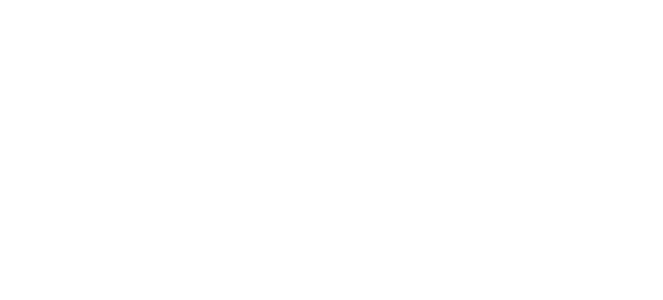
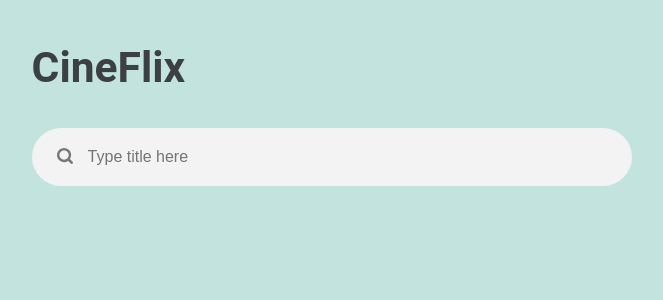
Before and after one commit to Jack-2077/cineflix, a React (Create React App) app: page / in a window 1280 px wide. Shown: the top 300 px of the page, without its empty margins (78-741 px from the left). Built offline with nearby package versions, Linux system fonts and the light colour scheme.

Commit message:
add: Header and SearchBar components

```diff
--- a/src/app/App.js
+++ b/src/app/App.js
@@ -1,9 +1,20 @@
 import GlobalStyles from './GlobalStyles';
+import { Header, SearchBar } from '../components';
+import styled from 'styled-components';
+
+const StyledContainer = styled.section`
+  padding: 0.5rem 0.85rem;
+  width: 100%;
+`;
 
 function App() {
   return (
     <>
       <GlobalStyles />
+      <StyledContainer>
+        <Header />
+        <SearchBar />
+      </StyledContainer>
     </>
   );
 }
--- a/src/app/GlobalStyles.js
+++ b/src/app/GlobalStyles.js
@@ -2,25 +2,45 @@
 
 const GlobalStyles = createGlobalStyle`
 
-    html { box-sizing: border-box;}
+html {
+    box-sizing: border-box;
+  }
+  *,
+  *:before,
+  *:after {
+    box-sizing: inherit;
+  }
+  html,
+  body {
+    margin: 0;
+    padding: 0;
+    width: 100%;
+    max-width: 100%;
+  }
+  body {
+    min-height: 100%;
+    -moz-osx-font-smoothing: grayscale;
+    -webkit-font-smoothing: antialiased;
+    font-family: "Google Sans Display", Roboto, Arial, sans-serif;;
+    background-color: #c2e3de;
+    width: 85%;
+    margin: 0 auto;
+  }
 
-  *, *:before, *:after { box-sizing: inherit; }
+::-webkit-scrollbar {
+    width: 12px;
+    background-color: hsl(225deg, 25%, 95%);
+}
 
-    html, body {
-    padding: 0;
-    margin: 0;
-    height: 100%;
-    width: 100%;
-    overflow-x: hidden;
-    }
+::-webkit-scrollbar-thumb {
+    border-radius: 5px;
+    background-color: hsl(225deg, 12%, 40%);
+    border: 2px solid hsl(225deg, 25%, 95%);
+}
 
-    body {
-  margin: 0;
-  font-family: -apple-system, BlinkMacSystemFont, 'Segoe UI', 'Roboto', 'Oxygen',
-               'Ubuntu', 'Cantarell', 'Fira Sans', 'Droid Sans', 'Helvetica Neue',
-                sans-serif;
-  -webkit-font-smoothing: antialiased;
-  -moz-osx-font-smoothing: grayscale;
+::-webkit-scrollbar-track {
+    border-radius: 3px;
+    background-color: transparent;
 }
 `;
 
--- /dev/null
+++ b/src/components/Header.js
@@ -0,0 +1,17 @@
+import React from 'react';
+import styled from 'styled-components/macro';
+
+const StyledHeader = styled.header`
+  h1 {
+    font-size: 2.66rem;
+    color: rgb(60, 64, 67);
+  }
+`;
+
+export default function Header() {
+  return (
+    <StyledHeader>
+      <h1>CineFlix</h1>
+    </StyledHeader>
+  );
+}
--- /dev/null
+++ b/src/components/SearchBar.js
@@ -0,0 +1,54 @@
+import React from 'react';
+import styled from 'styled-components/macro';
+import { ReactComponent as SearchIcon } from '../assets/search-icon.svg';
+
+const StyledSearchWrapper = styled.div`
+  position: relative;
+  width: 100%;
+  max-width: 600px;
+
+  svg {
+    position: absolute;
+    top: 20px;
+    left: 25px;
+    opacity: 0.5;
+  }
+  .accessibility-text {
+    position: absolute;
+    width: 0;
+    overflow: hidden;
+    opacity: 0;
+    font-size: 16px;
+    font-weight: 500;
+    line-height: 22px;
+    display: block;
+    margin-bottom: 10px;
+    color: #0d0c22;
+  }
+
+  input {
+    font-size: 1em;
+    padding: 28px 45px 28px 55px;
+    border: 1px solid transparent;
+    border-radius: 50px;
+    line-height: 28px;
+    width: 100%;
+    height: 40px;
+    outline: none;
+    background-color: #f3f3f4;
+    color: #0d0c22;
+    appearance: none;
+  }
+`;
+
+export default function SearchBar() {
+  return (
+    <StyledSearchWrapper>
+      <SearchIcon />
+      <label htmlFor='search' className='accessibility-text'>
+        Search
+      </label>
+      <input type='search' placeholder='Type title here' />
+    </StyledSearchWrapper>
+  );
+}
--- /dev/null
+++ b/src/components/index.js
@@ -0,0 +1,2 @@
+export { default as SearchBar } from './SearchBar';
+export { default as Header } from './Header';
```
Also changed, not shown: src/assets/search-icon.svg (added).
